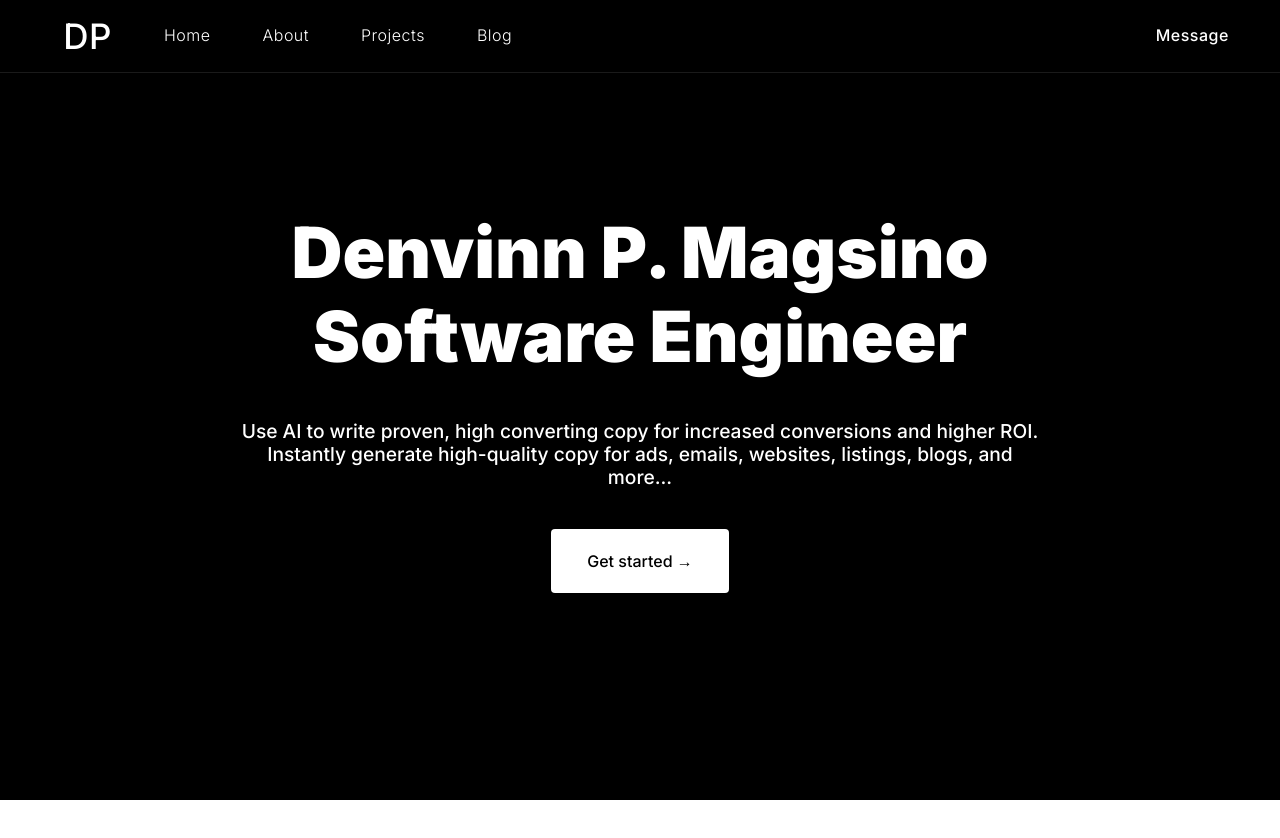
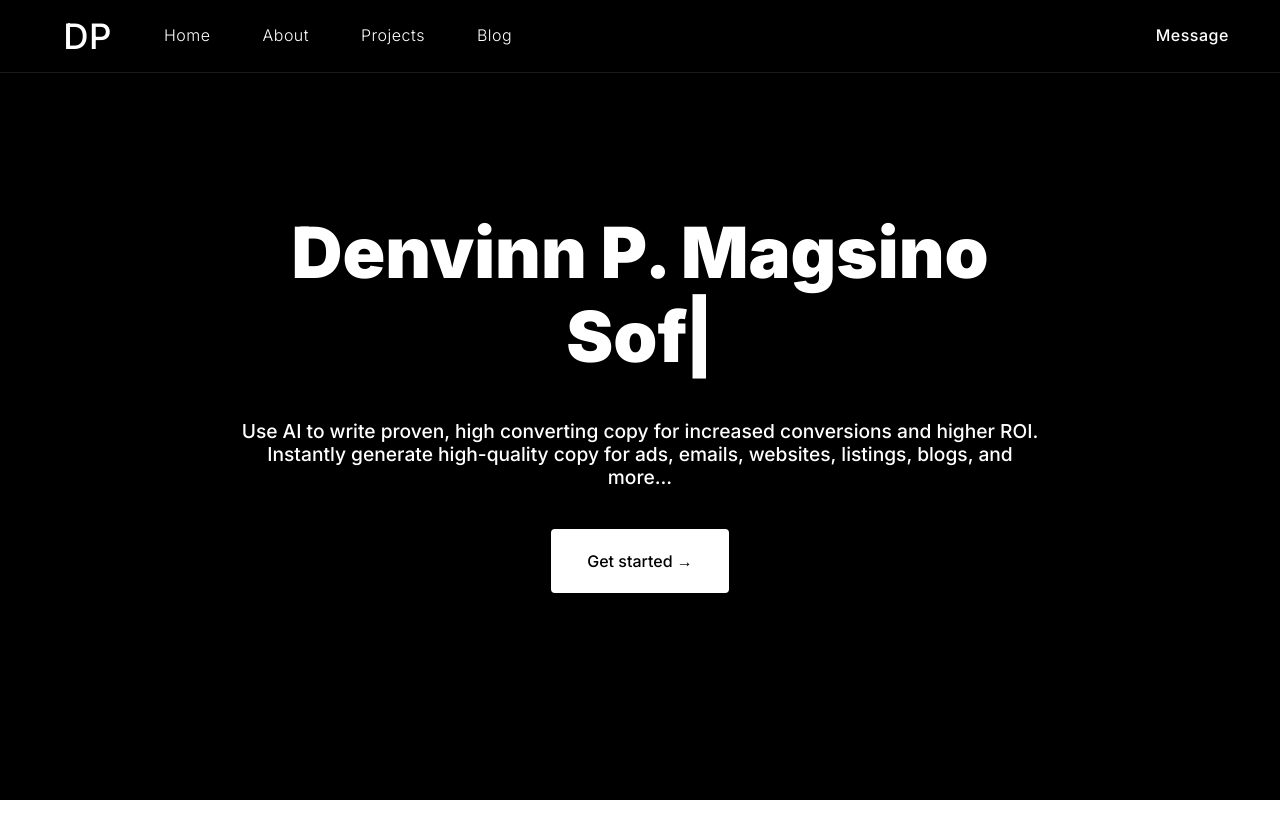
Before and after one commit to denvinnpaolo/frontend-portfolio, a React (Create React App) app in the folder portfolio/: page / in a window 1280 px wide. Shown: the top 838 px of the page. Built offline with nearby package versions, Linux system fonts and the light colour scheme.

Commit message:
added typewriter effect

```diff
--- a/portfolio/src/components/dashboard/content/Welcome.js
+++ b/portfolio/src/components/dashboard/content/Welcome.js
@@ -1,11 +1,24 @@
 import React from 'react';
+import Typewriter from 'typewriter-effect';
+const Welcome = () => {
 
-const Welcome = () => {
+    const title = ['Software Engineer', 'Problem Solver']
+
+    const Writer = props => {
+        return(
+            <Typewriter
+            options={{
+                strings: props.title,
+                autoStart: true,
+                loop: true,}}
+                />
+        )
+    }
     return(
         <div id="welcome-container">
             <div id="welcome-text-container">
                 <h1 id="welcome-title">Denvinn P. Magsino</h1>
-                <h1 id="welcome-title">Software Engineer</h1>
+                <h1 id="welcome-title"><Writer title={title} /></h1>
                 <div id="welcome-subtitle">Use AI to write proven, high converting copy for increased conversions and higher ROI. Instantly generate high-quality copy for ads, emails, websites, listings, blogs, and more...</div>
                 <a id="welcome-btn">Get started →</a>
             </div>
```
